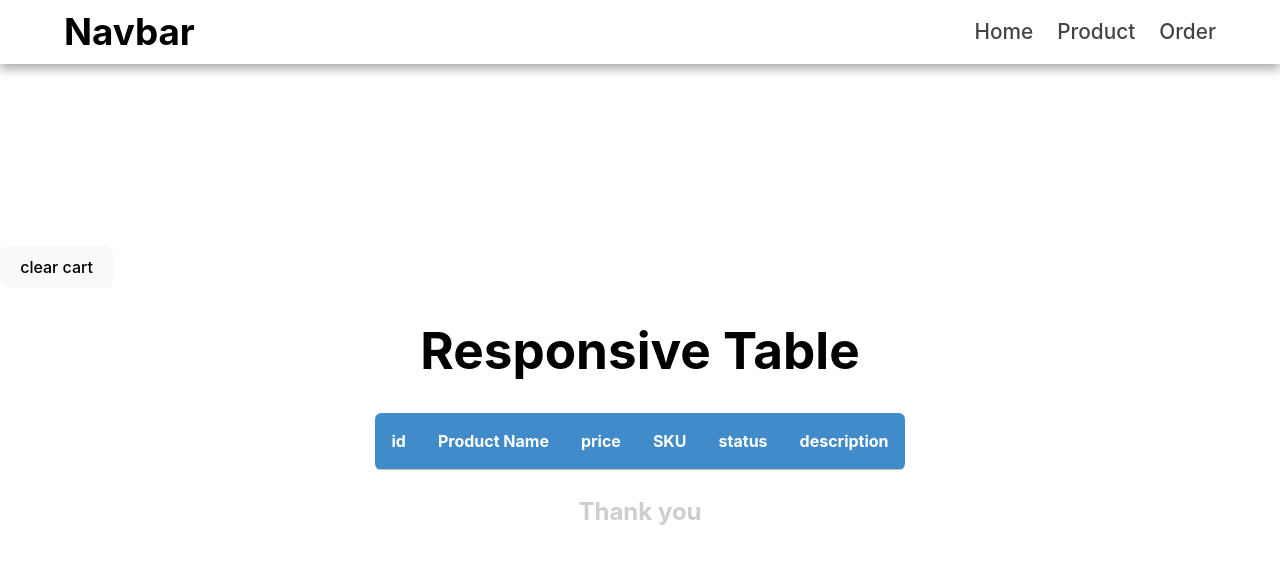
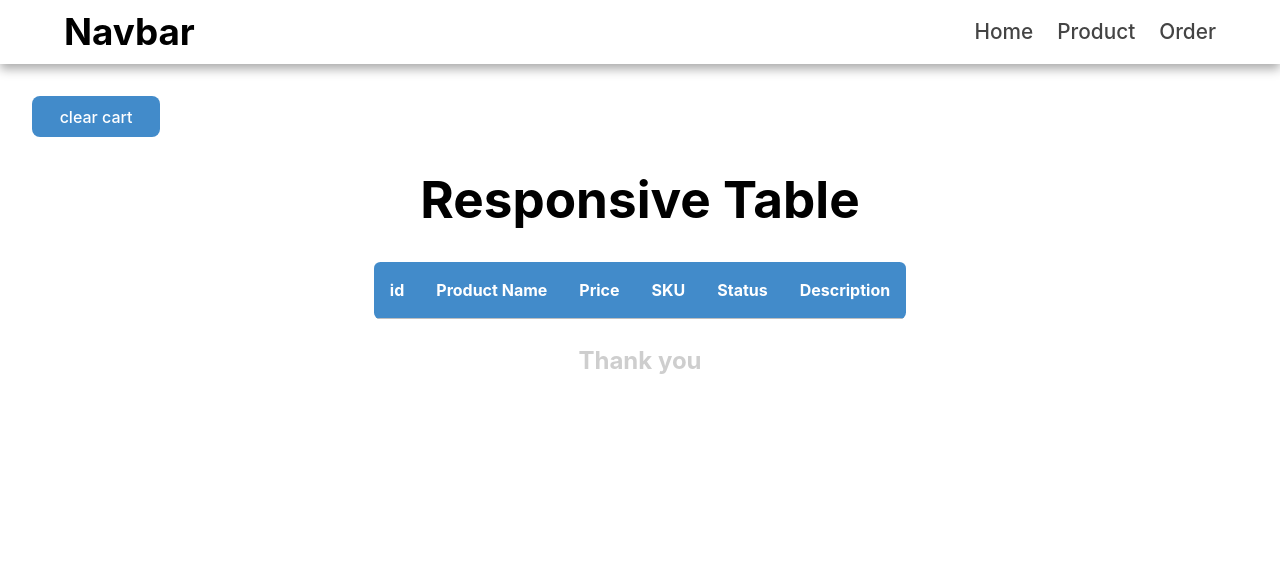
Before and after one commit to apurv-dolphin/offile-pwa-app, a React (Vite) app: page /order in a window 1280 px wide. Shown: the top 564 px of the page. Built offline with nearby package versions, Linux system fonts and the light colour scheme.

Commit message:
click out side the navbar close it.

```diff
--- a/src/components/Dashboard/dashboard.css
+++ b/src/components/Dashboard/dashboard.css
@@ -33,3 +33,7 @@
 .read-the-docs {
   color: #888;
 }
+
+.text-center {
+  text-align: center;
+}
--- a/src/components/Dashboard/index.jsx
+++ b/src/components/Dashboard/index.jsx
@@ -38,7 +38,7 @@ function Dashboard() {
 
   return (
     <div className="App">
-      <div>
+      <div className="text-center">
         <a href="https://vitejs.dev" target="_blank">
           <img src={viteLogo} className="logo" alt="Vite logo" />
         </a>
@@ -47,13 +47,13 @@ function Dashboard() {
         </a>
       </div>
       <h1>Vite + React</h1>
-      <div className="card">
+      <div className="card text-center">
         <button onClick={handleIncrement}>count is {count}</button>
         <p>
           Edit <code>src/App.jsx</code> and save to test HMR
         </p>
       </div>
-      <p className="read-the-docs">
+      <p className="read-the-docs text-center">
         Click on the Vite and React logos to learn more
       </p>
     </div>
--- a/src/components/NavBar/index.jsx
+++ b/src/components/NavBar/index.jsx
@@ -1,11 +1,41 @@
-import { Link } from 'react-router-dom';
-import './navbar.css';
+import { useState, useEffect } from "react";
+import { Link } from "react-router-dom";
+import "./navbar.css";
 
 export default function NavBar() {
+  const [isOpen, setIsOpen] = useState(false);
+
+  // Function to toggle navbar visibility
+  const toggleNavbar = () => {
+    setIsOpen(!isOpen);
+  };
+
+  // Add event listener to close navbar when clicking outside
+  useEffect(() => {
+    const handleClickOutside = (event) => {
+      const navbarContainer = document.querySelector(".navbar-container");
+      if (navbarContainer && !navbarContainer.contains(event.target)) {
+        setIsOpen(false);
+      }
+    };
+
+    document.addEventListener("click", handleClickOutside);
+
+    return () => {
+      document.removeEventListener("click", handleClickOutside);
+    };
+  }, []);
+
   return (
-    <nav className="navbar">
+    <nav className={`navbar ${isOpen ? "open" : ""}`}>
       <div className="navbar-container container">
-        <input type="checkbox" name="" id="" />
+        <input
+          type="checkbox"
+          name=""
+          id=""
+          onChange={toggleNavbar}
+          checked={isOpen}
+        />
         <div className="hamburger-lines">
           <span className="line line1"></span>
           <span className="line line2"></span>
--- a/src/components/OrderStatus/index.jsx
+++ b/src/components/OrderStatus/index.jsx
@@ -15,7 +15,7 @@ export default function OrderStatus() {
       case "success":
         return "green";
       case "queue":
-        return "yellow";
+        return "#fb9329";
       case "failed":
         return "red";
       default:
@@ -29,7 +29,7 @@ export default function OrderStatus() {
       if (queueItems.length > 0) {
         toast.info("Processing...", {
           position: "top-right",
-          autoClose: queueItems.length*1000,
+          autoClose: queueItems.length * 1000,
           hideProgressBar: false,
           closeOnClick: true,
           pauseOnHover: true,
@@ -42,11 +42,11 @@ export default function OrderStatus() {
         processQueue(queueItems);
       }
     }
-  // eslint-disable-next-line react-hooks/exhaustive-deps
+    // eslint-disable-next-line react-hooks/exhaustive-deps
   }, [online]);
 
   return (
-    <>
+    <div className="order-status">
       <button className="btn" onClick={clearCart}>
         clear cart
       </button>
@@ -57,25 +57,25 @@ export default function OrderStatus() {
             <tr>
               <th>id</th>
               <th>Product Name</th>
-              <th>price</th>
+              <th>Price</th>
               <th>SKU</th>
-              <th>status</th>
-              <th>description</th>
+              <th>Status</th>
+              <th>Description</th>
             </tr>
             <>
               {cartData?.map((item, index) => (
                 <tr key={index}>
-                  <td data-th="Supplier Code">{item?.id}</td>
-                  <td data-th="Supplier Name">{item?.name}</td>
-                  <td data-th="Invoice Number">{item?.price}</td>
-                  <td data-th="Invoice Date">{item?.sku}</td>
+                  <td data-th="id">{item?.id}</td>
+                  <td data-th="Product Name">{item?.name}</td>
+                  <td data-th="Price">{item?.price}</td>
+                  <td data-th="SKU">{item?.sku}</td>
                   <td
-                    data-th="Due Date"
+                    data-th="Status"
                     style={{ color: getStatusColor(item?.status) }}
                   >
                     {item?.status}
                   </td>
-                  <td data-th="Net Amount">{item?.description}</td>
+                  <td data-th="Description">{item?.description}</td>
                 </tr>
               ))}
             </>
@@ -83,6 +83,6 @@ export default function OrderStatus() {
         </table>
         <h3>Thank you</h3>
       </div>
-    </>
+    </div>
   );
 }
--- a/src/components/OrderStatus/order.css
+++ b/src/components/OrderStatus/order.css
@@ -146,4 +146,18 @@ h3 {
 
 .btn {
   display: flex;
+  width: 10%;
+  margin-left: 2rem;
+  background-color: #428bca;
+  justify-content: center;
+  color: #fff;
 }
+
+.order-status {
+  position: absolute;
+  top: 6rem;
+  display: flex;
+  flex-direction: column;
+  justify-content: center;
+  width: 100%;
+}
```
